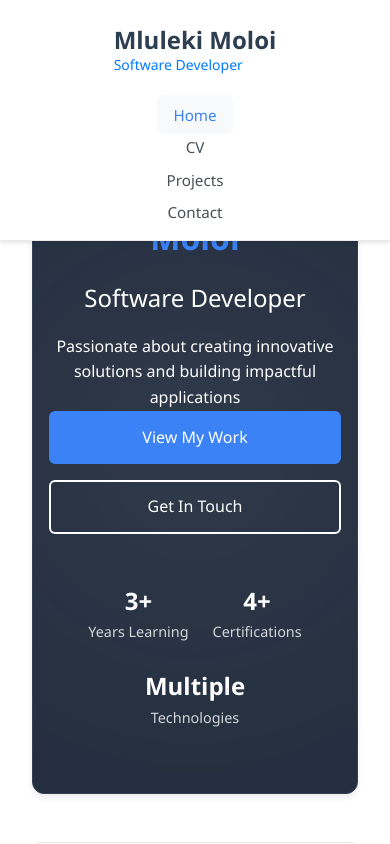
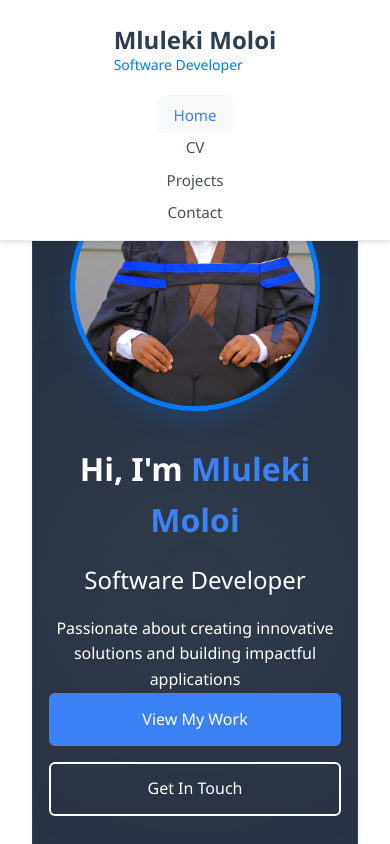
Before and after one commit to Mluleki23/Mluleki-Moloi-Portfolio, a React (Vite) app: page / in a window 390 px wide. Shown: the top 844 px of the page. Built offline with nearby package versions, Linux system fonts and the light colour scheme.

Commit message:
Add React and Node.js to skills and certificate links

```diff
--- a/src/App.css
+++ b/src/App.css
@@ -139,13 +139,50 @@ footer p {
 }
 
 .hero {
-  text-align: center;
   padding: 4rem 2rem;
   background: #ffffff;
   border-radius: 12px;
   margin-bottom: 3rem;
   box-shadow: 0 4px 6px rgba(0, 0, 0, 0.07);
   border: 1px solid #e9ecef;
+}
+
+.hero-content {
+  display: flex;
+  align-items: center;
+  justify-content: space-between;
+  gap: 3rem;
+  max-width: 1200px;
+  margin: 0 auto;
+}
+
+.hero-text {
+  flex: 1;
+  text-align: left;
+}
+
+.hero-image {
+  flex: 0 0 400px;
+  display: flex;
+  justify-content: center;
+  align-items: center;
+}
+
+.hero-image img {
+  width: 100%;
+  max-width: 400px;
+  height: auto;
+  border-radius: 50%;
+  object-fit: cover;
+  aspect-ratio: 1/1;
+  box-shadow: 0 8px 24px rgba(0, 123, 255, 0.2);
+  border: 5px solid #007bff;
+  transition: transform 0.3s ease, box-shadow 0.3s ease;
+}
+
+.hero-image img:hover {
+  transform: scale(1.05);
+  box-shadow: 0 12px 32px rgba(0, 123, 255, 0.3);
 }
 
 .hero h1 {
@@ -158,7 +195,6 @@ footer p {
   font-size: 1.1rem;
   color: #6c757d;
   max-width: 600px;
-  margin: 0 auto;
 }
 
 .about, .skills-preview {
@@ -672,12 +708,30 @@ li {
     padding: 4rem 1rem;
   }
 
+  .hero-content {
+    flex-direction: column-reverse;
+    gap: 2rem;
+  }
+
+  .hero-text {
+    text-align: center;
+  }
+
+  .hero-image {
+    flex: 0 0 auto;
+  }
+
+  .hero-image img {
+    max-width: 250px;
+  }
+
   .hero h1 {
     font-size: 2.5rem;
   }
 
   .hero p {
     font-size: 1.1rem;
+    margin: 0 auto;
   }
 
   .about, .skills-preview {
--- a/src/pages/CV.tsx
+++ b/src/pages/CV.tsx
@@ -106,6 +106,7 @@ const CV = () => {
             <h4>Responsive Web Design</h4>
             <p className="cert-provider">freeCodeCamp</p>
             <p className="cert-description">HTML, CSS, Flexbox, Grid, Responsive Design Principles</p>
+            <a href="https://www.freecodecamp.org/certification/mlulekimoloi02/responsive-web-design" target="_blank" rel="noopener noreferrer" className="cert-link">View Certificate</a>
           </div>
           <div className="certificate-card">
             <div className="cert-icon">🌐</div>
@@ -118,6 +119,7 @@ const CV = () => {
             <h4>JavaScript Algorithms and Data Structures</h4>
             <p className="cert-provider">freeCodeCamp</p>
             <p className="cert-description">ES6, Regular Expressions, OOP, Functional Programming</p>
+            <a href="https://www.freecodecamp.org/certification/mlulekimoloi02/javascript-algorithms-and-data-structures-v8" target="_blank" rel="noopener noreferrer" className="cert-link">View Certificate</a>
           </div>
           <div className="certificate-card">
             <div className="cert-icon">📊</div>
@@ -134,6 +136,8 @@ const CV = () => {
           <div className="skills-section">
             <h4>💻 Languages & Frameworks</h4>
             <div className="skill-tags">
+              <span className="skill-tag">React</span>
+              <span className="skill-tag">Node.js</span>
               <span className="skill-tag">C#</span>
               <span className="skill-tag">ASP.NET</span>
               <span className="skill-tag">JavaScript</span>
--- a/src/pages/Home.tsx
+++ b/src/pages/Home.tsx
@@ -1,10 +1,12 @@
 import { Link } from 'react-router-dom';
+import profileImage from '../Images/1000453032.jpg';
 
 const Home = () => {
   return (
     <div className="home">
       <header className="hero">
         <div className="hero-content">
+          <div className="hero-text">
             <h1>Hi, I'm <span className="highlight">Mluleki Moloi</span></h1>
             <h2 className="hero-subtitle">Software Developer</h2>
             <p className="hero-description">
@@ -27,6 +29,10 @@ const Home = () => {
                 <span className="stat-number">Multiple</span>
                 <span className="stat-label">Technologies</span>
               </div>
+            </div>
+          </div>
+          <div className="hero-image">
+            <img src={profileImage} alt="Mluleki Moloi" />
           </div>
         </div>
       </header>
@@ -53,6 +59,8 @@ const Home = () => {
             <div className="skill-icon">💻</div>
             <h3>Languages & Frameworks</h3>
             <div className="skill-tags">
+              <span>React</span>
+              <span>Node.js</span>
               <span>C#</span>
               <span>ASP.NET</span>
               <span>JavaScript</span>
--- a/src/pages/Projects.tsx
+++ b/src/pages/Projects.tsx
@@ -3,7 +3,7 @@ const Projects = () => {
     {
       title: "Shopping List App",
       description: "A practical shopping list application that helps users organize their grocery shopping. Features include adding, editing, and deleting items, with a clean and intuitive interface for managing shopping lists efficiently.",
-      techStack: ["JavaScript", "HTML5", "CSS3", "Local Storage"],
+      techStack: ["TypeScript", "HTML5", "CSS3", "Local Storage"],
       github: "https://github.com/Mluleki23/Task-5-Shopping-List-App-",
       category: "Web Application",
       image: "https://images.unsplash.com/photo-1588964895597-cfccd6e2dbf9?w=800&h=600&fit=crop"
@@ -11,34 +11,18 @@ const Projects = () => {
     {
       title: "Links Vault",
       description: "A bookmark management application for organizing and storing important links. Users can categorize, search, and manage their favorite websites and resources in one centralized location.",
-      techStack: ["JavaScript", "HTML5", "CSS3", "Web Storage API"],
+      techStack: ["TypeScript", "CSS3", "JavaScript", "HTML5"],
       github: "https://github.com/Mluleki23/Task-2-Links-Vault",
       category: "Productivity",
       image: "https://images.unsplash.com/photo-1516321318423-f06f85e504b3?w=800&h=600&fit=crop"
     },
     {
-      title: "Ollama AI React",
-      description: "An AI-powered application built with React that integrates with Ollama for intelligent conversations and interactions. Demonstrates modern AI integration techniques and responsive UI design.",
-      techStack: ["React", "TypeScript", "Ollama AI", "REST API"],
-      github: "https://github.com/Mluleki23/Ollama-AI-React",
-      category: "AI & Machine Learning",
-      image: "https://images.unsplash.com/photo-1677442136019-21780ecad995?w=800&h=600&fit=crop"
-    },
-    {
       title: "Weather Application",
       description: "A comprehensive weather application that provides real-time weather information, forecasts, and detailed meteorological data. Features location-based weather updates and beautiful data visualization.",
-      techStack: ["JavaScript", "HTML5", "CSS3", "Weather API", "Geolocation"],
+      techStack: ["TypeScript", "CSS3", "JavaScript", "HTML5"],
       github: "https://github.com/Mluleki23/Task-4-Weather-Application",
       category: "Web Development",
       image: "https://images.unsplash.com/photo-1592210454359-9043f067919b?w=800&h=600&fit=crop"
-    },
-    {
-      title: "Personal Portfolio Website",
-      description: "A modern, responsive portfolio website built with React and TypeScript. Features include dynamic routing, smooth animations, and a clean, professional design showcasing my skills, education, and projects.",
-      techStack: ["React", "TypeScript", "CSS3", "React Router", "Vite"],
-      github: "https://github.com/Mluleki23/Mluleki-Moloi-Portfolio",
-      category: "Web Development",
-      image: "https://images.unsplash.com/photo-1460925895917-afdab827c52f?w=800&h=600&fit=crop"
     }
   ];
 
```
Also changed, not shown: src/Images/1000453032.jpg (added). Lines whose indentation alone changed are shown as unchanged.
